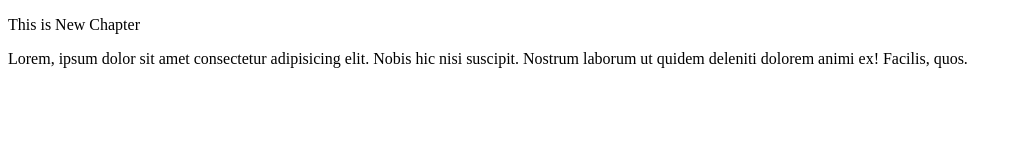
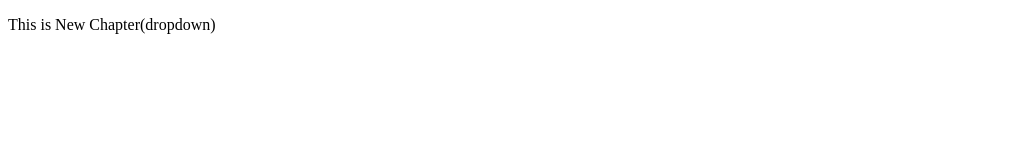
Before and after one commit to ujjawalsatankar/Localrepoo, a plain HTML site: page index.html in a window 1280 px wide. Shown: the whole page, without its empty margins (0-1022 px from the left). Drawn offline with Linux system fonts and the light colour scheme.

Commit message:
Dropdown

```diff
--- a/index.html
+++ b/index.html
@@ -6,7 +6,7 @@
     <title>Document</title>
 </head>
 <body>
-    <p>This is New Chapter</p>
-    <p>Lorem, ipsum dolor sit amet consectetur adipisicing elit. Nobis hic nisi suscipit. Nostrum laborum ut quidem deleniti dolorem animi ex! Facilis, quos.</p>
+    <p>This is New Chapter(dropdown)</p>
+
 </body>
 </html>
```
